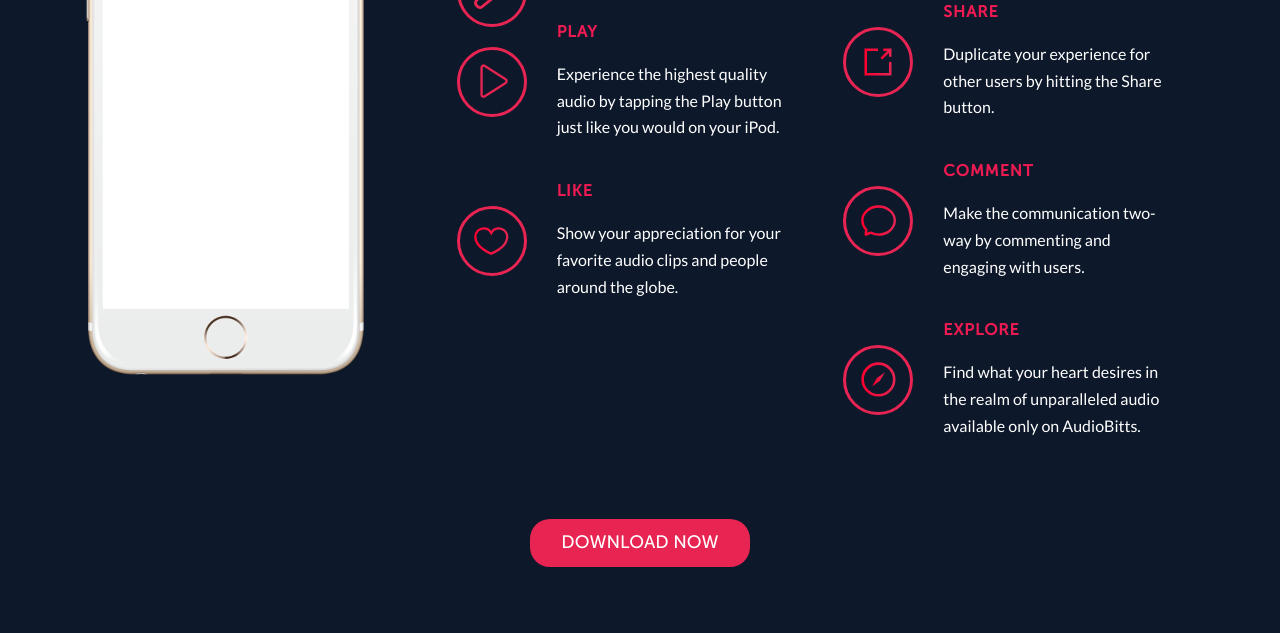
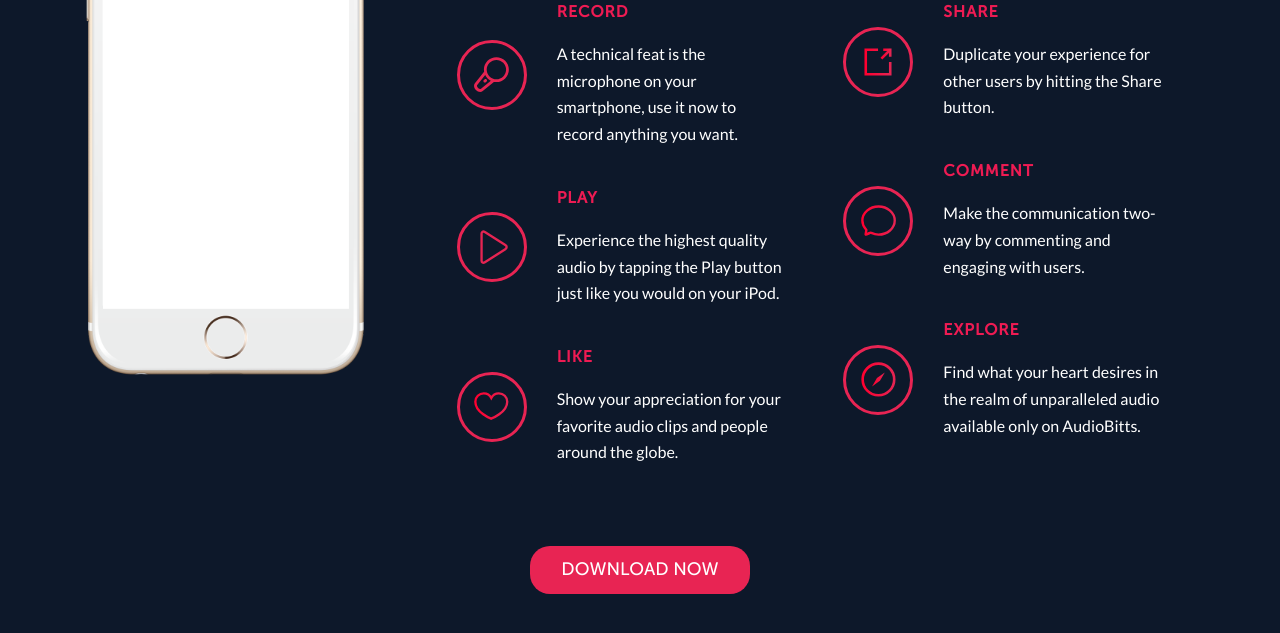
Before and after one commit to maxcoyote/audiobitts-landing-page, a Jekyll site: the page built from index.markdown, in a window 1280 px wide and 900 px high, scrolled down 938 px, cut to the strip 258-891 px from the top of the window. Built offline with Jekyll 4.4.1, drawn with Linux system fonts in a browser that asks for light colours; nearby versions of some CDN libraries; some web fonts are replaced.

Commit message:
Updated Index

```diff
--- a/index.markdown
+++ b/index.markdown
@@ -4,7 +4,9 @@ date: 2017-04-02 09:40:00 -07:00
 social: |-
   <h2>A Social Learning Experience</h2>
   <p>When it comes to social, we are leading with audio so you can listen to your friends and strangers alike for what they have to say and offer.</p>
-Field name:
+record: |-
+  <h4>Record</h4>
+  <p>A technical feat is the microphone on your smartphone, use it now to record anything you want.</p>
 layout: index
 ---
 
```
